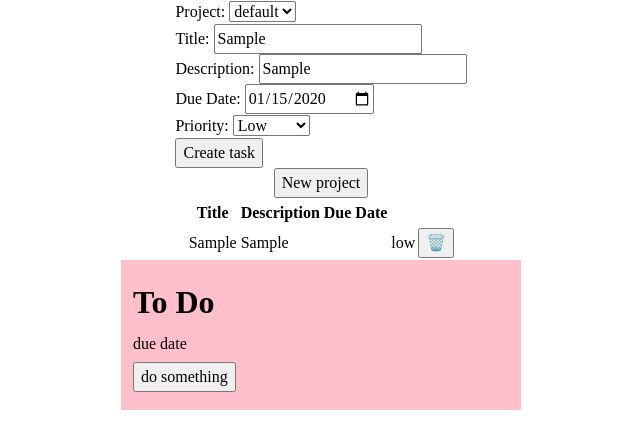
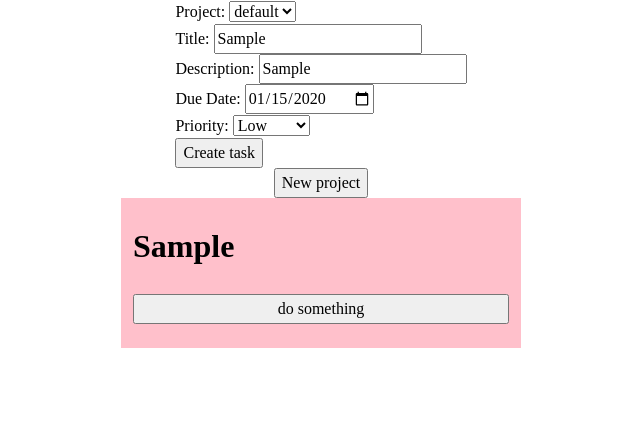
Before and after one commit to underark/top-todo, a website built with webpack: page src/template.html in a window 1280 px wide. Both pictures are taken after typing "Sample", "Sample", "2020-01-15" into the empty fields and a click on the button "Create task". Shown: the whole page, without its empty margins (319-959 px from the left). Built offline with nearby package versions, Linux system fonts and the light colour scheme.

Commit message:
Changed view manager logic to use cards
View manager now uses card factory class to create cards and selects for new toDo div in template

```diff
--- a/src/card-factory.js
+++ b/src/card-factory.js
@@ -1,13 +1,17 @@
 export class CardFactory {
-    makeCard(title, dueDate) {
+    makeCard(toDo) {
         const card = document.createElement("div");
-        const t = this.#makeCardTitle(title);
-        const d = this.#makeCardDueDate(dueDate);
-        const b = this.#makeCardButtons();
+        const t = this.#makeCardTitle(toDo.title);
+        const d = this.#makeCardDueDate(toDo.dueDate);
+        const b = this.#makeCardButton();
         card.appendChild(t);
         card.appendChild(d);
         card.appendChild(b);
         this.#applyCardStyles(card);
+        return {
+            card: card,
+            deleteButton: b,
+        }
     }
 
     #makeCardTitle(title) {
@@ -22,13 +26,10 @@ export class CardFactory {
         return p;
     }
 
-    #makeCardButtons() {
-        const d = document.createElement("div");
-        d.classList.add("buttons");
+    #makeCardButton() {
         const b = document.createElement("button");
         b.textContent = "do something";
-        d.appendChild(b);
-        return d;
+        return b;
     }
 
     #applyCardStyles(card) {
--- a/src/main.js
+++ b/src/main.js
@@ -6,7 +6,7 @@ import { FormManager } from "./form-manager";
 import "./style.css";
 
 const projectManager = ProjectManager();
-const viewManager = ViewManager("tbody");
+const viewManager = ViewManager("#toDo");
 const formManager = new FormManager();
 // Feature is currently broken - find a way to reference the correct project
 const buttonShop = new ButtonShop();
--- a/src/style.css
+++ b/src/style.css
@@ -60,6 +60,11 @@ body {
     align-items: center;
 }
 
+#toDo {
+    display: flex;
+    gap: 16px;
+}
+
 .card {
     display: flex;
     flex-direction: column;
--- a/src/template.html
+++ b/src/template.html
@@ -37,23 +37,6 @@
 
     <button id="project-new">New project</button>
 
-    <table>
-        <thead>
-            <tr>
-                <th>Title</th>
-                <th>Description</th>
-                <th>Due Date</th>
-            </tr>
-        </thead>
-        <tbody></tbody>
-    </table>
-
-    <div class="card">
-        <h1>To Do</h1>
-        <p>due date</p>
-        <div class="buttons">
-            <button>do something</button>
-        </div>
-    </div>
+    <div id="toDo"></div>
 </body>
 </html>
--- a/src/view-manager.js
+++ b/src/view-manager.js
@@ -3,16 +3,15 @@ import { TableFactory } from "./table-factory";
 
 // This is a factory function because we want to make the tbody private but pass the functions around later
 export function ViewManager(selector) {
-    const tableFactory = new TableFactory();
     const cardFactory = new CardFactory();
     const table = document.querySelector(selector);
     const projectRows = new Map();
 
     // Move these method returns to a stored array variable and add a getter
     const addToDo = (project, toDo) => {
-        const rowObject = tableFactory.makeTableRow(toDo);
-        appendRow(rowObject.row);
-        pushToMap(project, rowObject);
+        const card = cardFactory.makeCard(toDo);
+        appendRow(card.card);
+        pushToMap(project, card);
     }
 
     const addAllToDo = (toDoMap) => {
```
